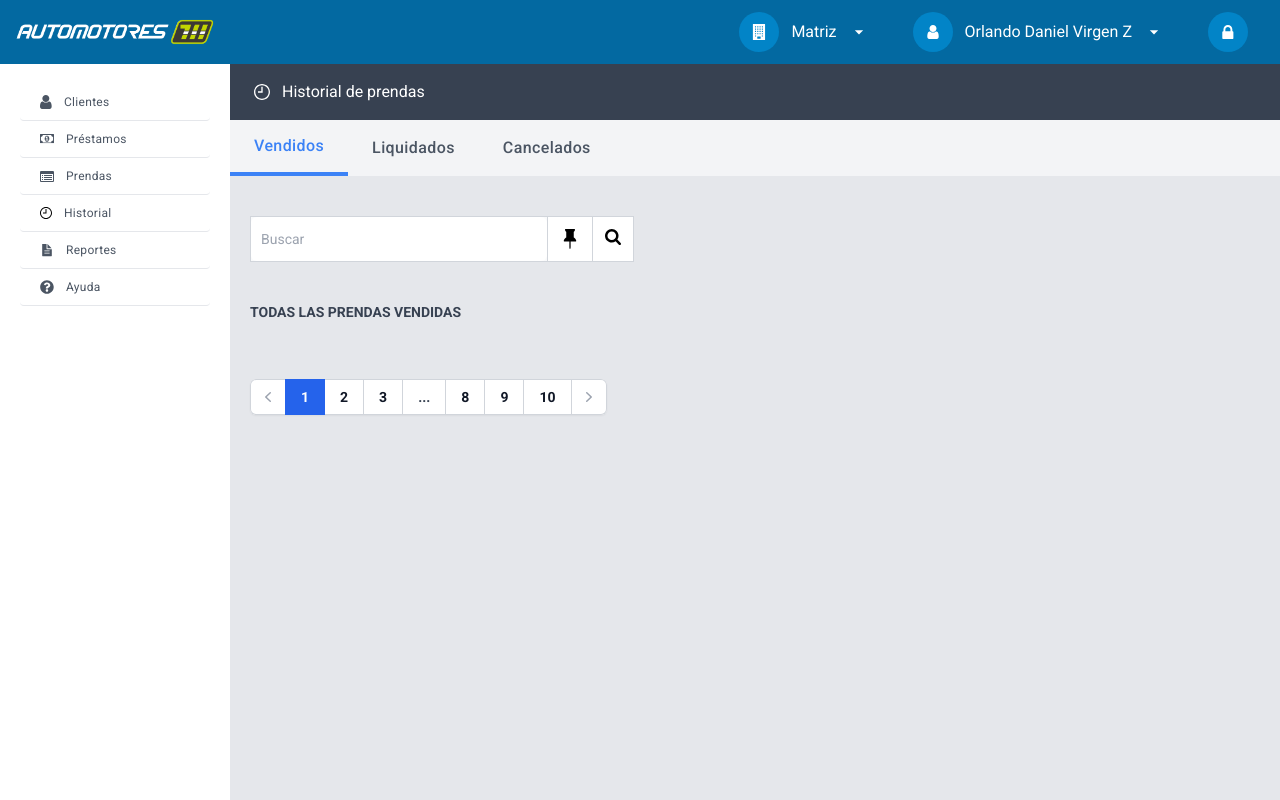
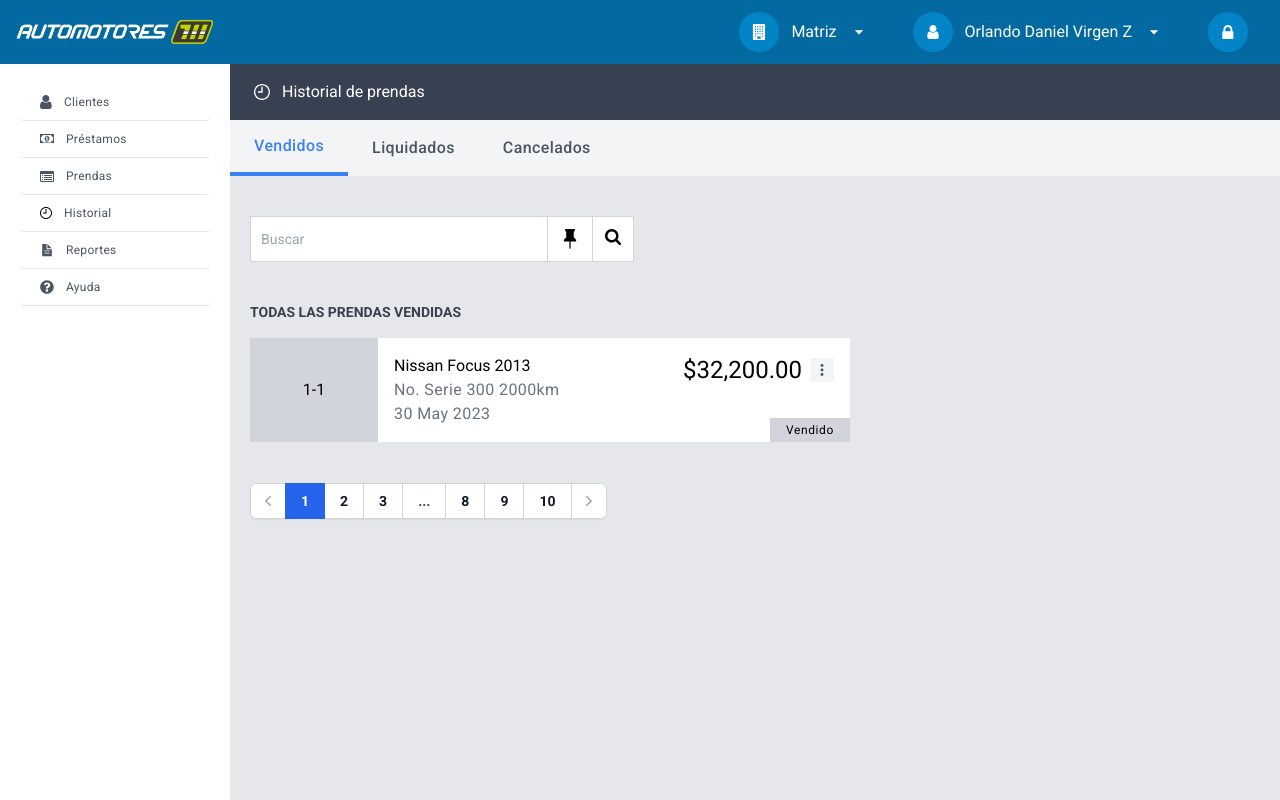
Before and after one commit to karen-nino/711-automotores, a Next.js app: page /pages/historial-prendas in a window 1280 px wide. Built offline with nearby package versions, Linux system fonts and the light colour scheme.

Commit message:
articulo-historial, min-h

```diff
--- a/app/pages/clientes/page.js
+++ b/app/pages/clientes/page.js
@@ -17,7 +17,7 @@ const Clientes = () => {
         </section>
 
         <section className="col-span-5 row-start-2 select-none">
-          <div className='min-h-screen bg-gray-200'>
+          <div className='h-screen bg-gray-200'>
 
             <article className='flex items-center pl-6 text-base text-white bg-gray-700 h-14'>
               <div className='mr-3'>
--- a/app/pages/detalles-prenda/page.js
+++ b/app/pages/detalles-prenda/page.js
@@ -16,7 +16,7 @@ const DetallesPrenda = () => {
         </section>
 
         <section className="col-span-5 row-start-2">
-            <div className='min-h-screen bg-gray-200'>
+            <div className='h-screen bg-gray-200'>
 
                 <article className='flex items-center pl-6 text-base text-white bg-gray-700 h-14'>
                     <div className='mr-3'>
--- a/app/pages/historial-prendas/page.js
+++ b/app/pages/historial-prendas/page.js
@@ -17,7 +17,7 @@ const HistorialPrendas = () => {
                 </section>
 
                 <section className="col-span-5 row-start-2">
-                    <div className='min-h-screen overflow-auto bg-gray-200'>
+                    <div className='h-screen overflow-auto bg-gray-200'>
 
                         <article className='flex items-center pl-6 text-base text-white bg-gray-700 h-14'>
                             <div className='mr-3'>
@@ -91,24 +91,23 @@ const HistorialPrendas = () => {
 
                                 <label for="prestamos" class="block text-sm font-semibold text-gray-700 mb-4">TODAS LAS PRENDAS VENDIDAS</label>
 
-                                {/* <div className='grid gap-5  grid-cols-[600px,600px]'>
-                                    <article className='flex cursor-pointer'>
+                                <div className='grid gap-5  grid-cols-[600px,600px]'>
+
+                                <article className='flex cursor-pointer'>
                                         <div>
                                             <div className='flex items-center justify-center w-32 h-full bg-gray-300'>
-                                                9-1
+                                                1-1
                                             </div>
                                         </div>
-
                                         <div className='relative flex justify-between w-full p-4 bg-white'>
                                             <div>
-                                                <p className=''>Ford Focus 2009</p>
-                                                <p className='tracking-wide text-gray-500'>No. Serie344 40000km</p>
-                                                <p className='tracking-wide text-gray-500'>05  jun 2023</p>
+                                                <p className=''>Nissan Focus 2013</p>
+                                                <p className='tracking-wide text-gray-500'>No. Serie 300 2000km</p>
+                                                <p className='tracking-wide text-gray-500'>30 May 2023</p>
                                             </div>
-
                                             <div>
                                                 <div className='flex items-center'>
-                                                    <p className='mr-2 text-sm'>Empeñado</p>
+                                                    <p className='mr-2 text-2xl'>$32,200.00</p>
                                                     <a className='flex items-center justify-center w-6 h-6 bg-gray-100 rounded-sm hover:bg-gray-300'>
                                                         <svg xmlns="http://www.w3.org/2000/svg" width="18" height="18" viewBox="0 0 18 18" fill="none">
                                                             <path d="M7.5 9C7.5 9.39782 7.65804 9.77936 7.93934 10.0607C8.22064 10.342 8.60218 10.5 9 10.5C9.39782 10.5 9.77936 10.342 10.0607 10.0607C10.342 9.77936 10.5 9.39782 10.5 9C10.5 8.60218 10.342 8.22064 10.0607 7.93934C9.77936 7.65804 9.39782 7.5 9 7.5C8.60218 7.5 8.22064 7.65804 7.93934 7.93934C7.65804 8.22064 7.5 8.60218 7.5 9ZM7.5 4.5C7.5 4.89782 7.65804 5.27936 7.93934 5.56066C8.22064 5.84196 8.60218 6 9 6C9.39782 6 9.77936 5.84196 10.0607 5.56066C10.342 5.27936 10.5 4.89782 10.5 4.5C10.5 4.10218 10.342 3.72064 10.0607 3.43934C9.77936 3.15804 9.39782 3 9 3C8.60218 3 8.22064 3.15804 7.93934 3.43934C7.65804 3.72064 7.5 4.10218 7.5 4.5ZM7.5 13.5C7.5 13.8978 7.65804 14.2794 7.93934 14.5607C8.22064 14.842 8.60218 15 9 15C9.39782 15 9.77936 14.842 10.0607 14.5607C10.342 14.2794 10.5 13.8978 10.5 13.5C10.5 13.1022 10.342 12.7206 10.0607 12.4393C9.77936 12.158 9.39782 12 9 12C8.60218 12 8.22064 12.158 7.93934 12.4393C7.65804 12.7206 7.5 13.1022 7.5 13.5Z" fill="#4B5563" />
@@ -116,13 +115,13 @@ const HistorialPrendas = () => {
                                                     </a>
                                                 </div>
                                             </div>
-
-                                            <div className='absolute bottom-0 right-0 flex items-center justify-center w-20 h-6 bg-green-700'>
-                                                <p className='text-xs tracking-wider text-white'>Empeñado</p>
+                                            <div className='absolute bottom-0 right-0 flex items-center justify-center w-20 h-6 bg-gray-300'>
+                                                <p className='text-xs tracking-wider'>Vendido</p>
                                             </div>
                                         </div>
                                     </article>
-                                </div> */}
+
+                                </div>
 
                             </section>
 
--- a/app/pages/prendas/page.js
+++ b/app/pages/prendas/page.js
@@ -18,7 +18,7 @@ const prendas = () => {
                 </section>
 
                 <section className="col-span-5 row-start-2">
-                    <div className='min-h-screen overflow-auto bg-gray-200'>
+                    <div className='h-screen overflow-auto bg-gray-200'>
 
                         <article className='flex items-center pl-6 text-base text-white bg-gray-700 h-14'>
                             <div className='mr-3'>
--- a/app/pages/prestamos/page.js
+++ b/app/pages/prestamos/page.js
@@ -17,7 +17,7 @@ const Prestamos = () => {
                 </section>
 
                 <section className="col-span-5 row-start-2">
-                    <div className='min-h-screen overflow-auto bg-gray-200'>
+                    <div className='h-screen overflow-auto bg-gray-200'>
 
                         <article className='flex items-center pl-6 text-base text-white bg-gray-700 h-14'>
                             <div className='mr-3'>
@@ -102,14 +102,12 @@ const Prestamos = () => {
                                                 2
                                             </div>
                                         </div>
-
                                         <div className='relative flex justify-between w-full p-4 bg-white'>
                                             <div>
                                                 <p className=''>Héctor Hernández Copca</p>
                                                 <p className='tracking-wide text-gray-500'>Nissan Sentra 2017</p>
                                                 <p className='tracking-wide text-gray-500'>30 May 2023 - 30 jun 2023</p>
                                             </div>
-
                                             <div>
                                                 <div className='flex items-center'>
                                                     <p className='mr-2 text-2xl'>$32,200.00</p>
@@ -120,16 +118,15 @@ const Prestamos = () => {
                                                     </a>
                                                 </div>
                                             </div>
-
                                             <div className='absolute bottom-0 right-0 flex items-center justify-center w-20 h-6 bg-green-700'>
                                                 <p className='text-xs tracking-wider text-white'>Activo</p>
                                             </div>
                                         </div>
+                                    </article>
 
-                                    </article>
                                 </div>
+
                             </section>
-
 
                             <div class="border-t border-gray-200 py-10">
                                 <div class="flex flex-1 justify-between sm:hidden ">
```
